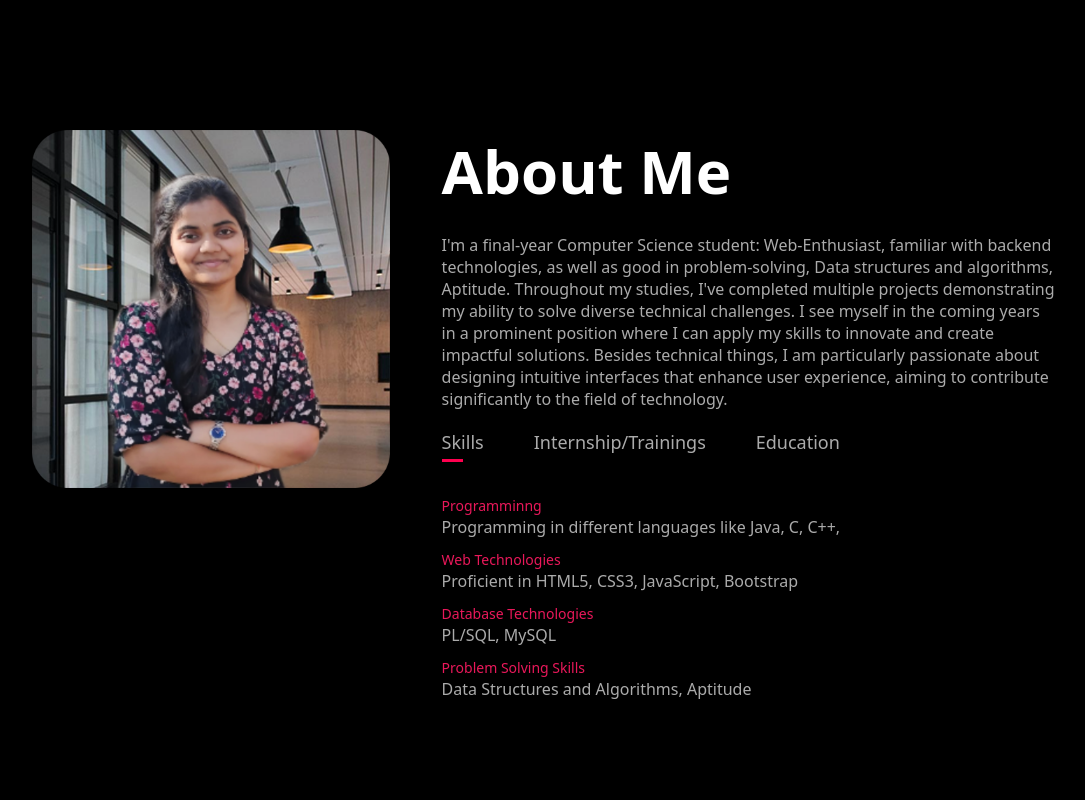
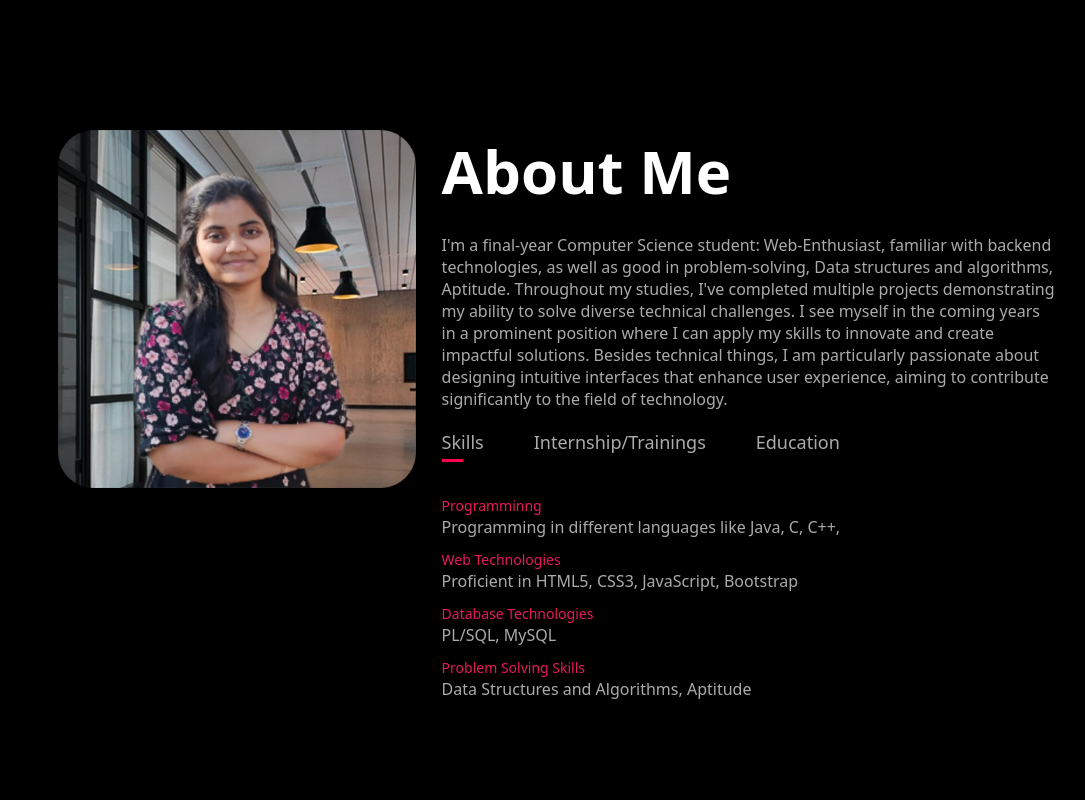
Before and after one commit to meghagaikwad059/MyPortfolio, a plain HTML site: page index.html in a window 1280 px wide. Shown: the part 760-1560 px from the top of the page, without its empty margins (96-1181 px from the left). Drawn offline with Linux system fonts and the light colour scheme.

Commit message:
Update index.html

```diff
--- a/index.html
+++ b/index.html
@@ -34,7 +34,7 @@
     <div class="about" id="about">
         <div class="container">
             <div class="row">
-                <div class="about-col-1">
+                <br> <div class="about-col-1">
                     <img src="images/mg.png">
                 </div>
                 <div class="about-col-2">
```
